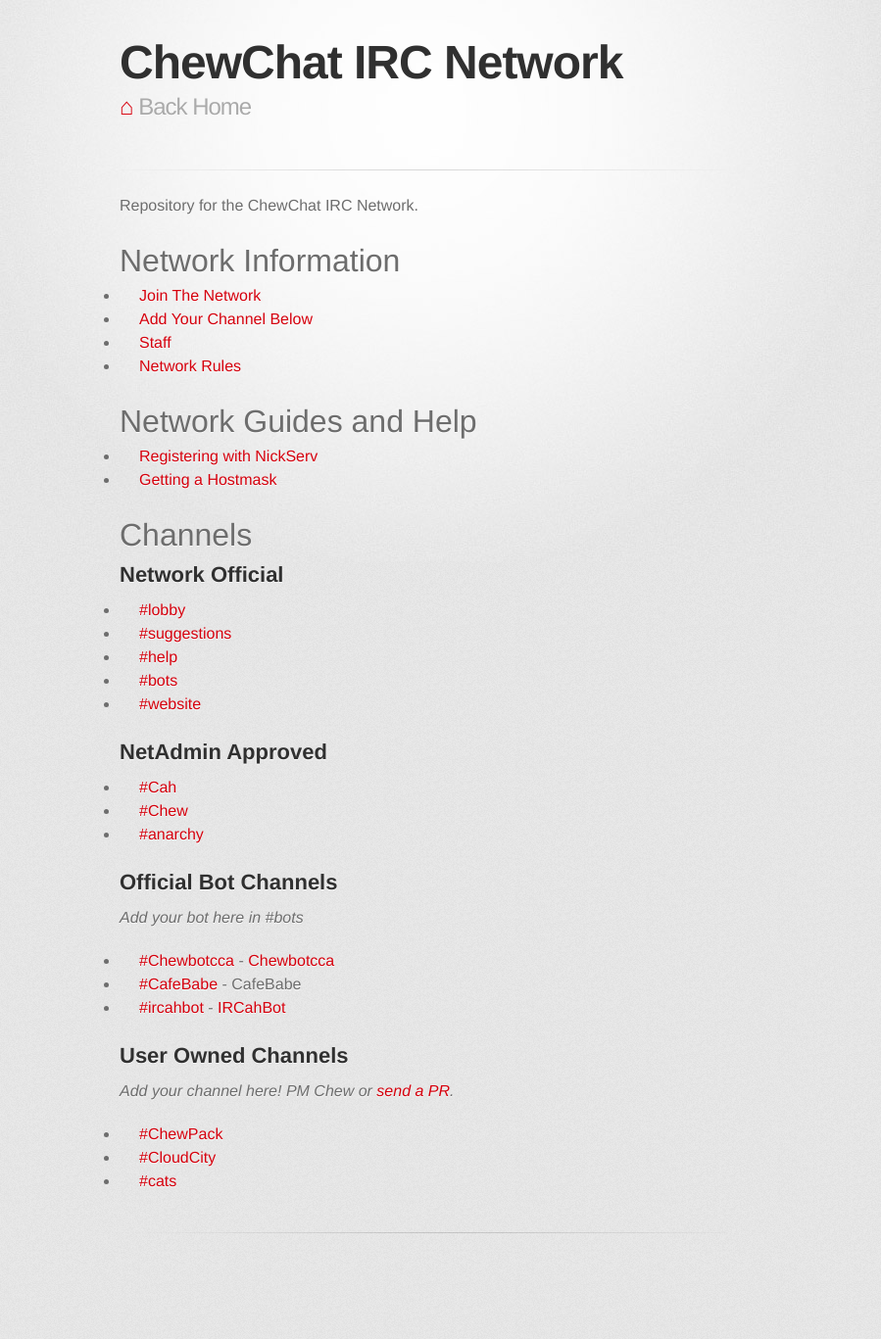
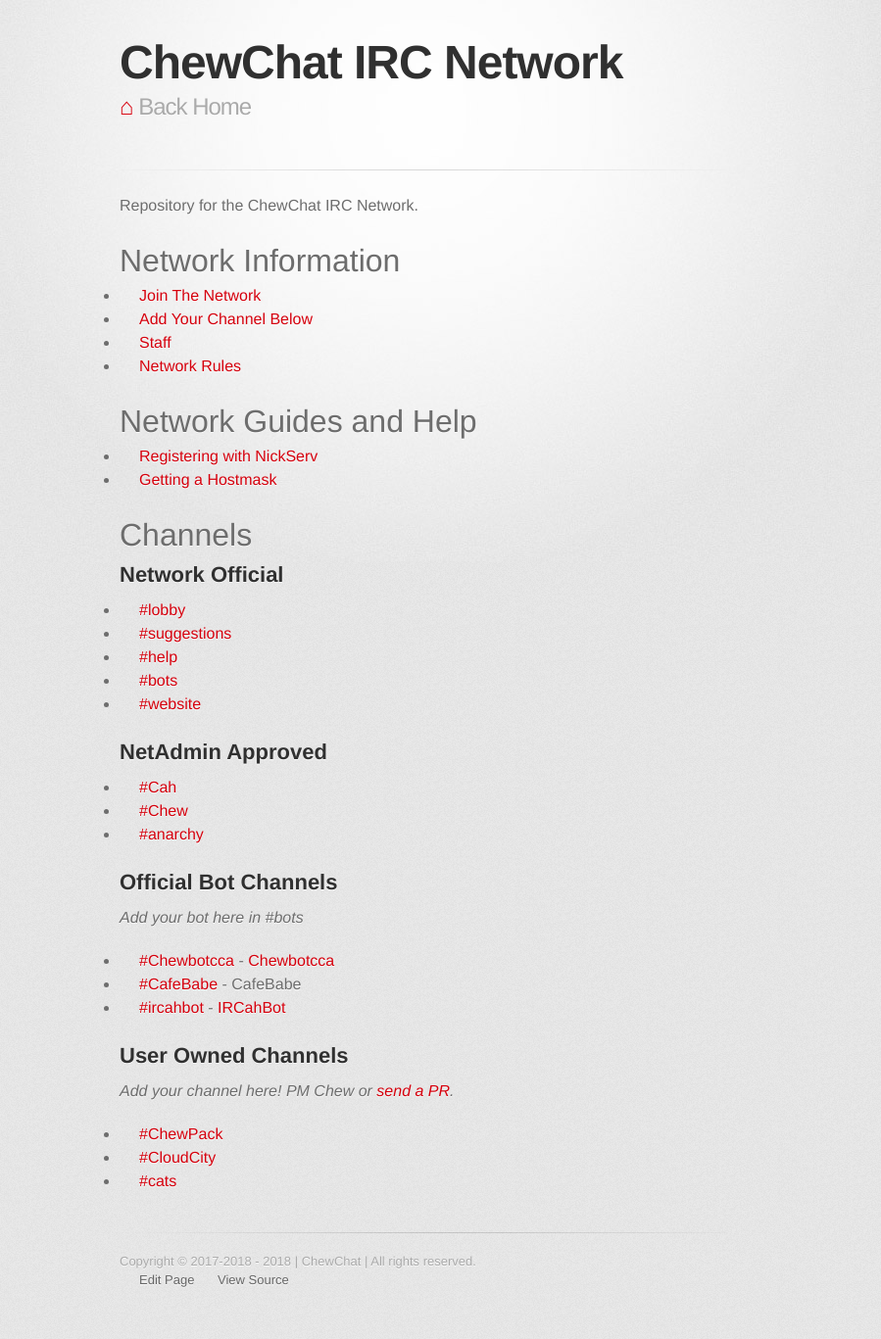
Before and after one commit to ChewChat/chew.chat, a Jekyll site: the page built from index.md, in a window 1280 px wide. Shown: the whole page at 98% size, without its empty margins (208-1107 px from the left). Built offline with Jekyll 4.4.1, drawn with Linux system fonts in a browser that asks for light colours; some web fonts are replaced; our own code applies the rules of GitHub Pages for plain Markdown files; before the commit the page ends 1308 px from its top, so only the background shows below that.

Commit message:
Display "view source" and "edit page" buttons into the brand new footer

```diff
--- /dev/null
+++ b/_includes/footer.html
@@ -0,0 +1,7 @@
+<div class="container">
+  Copyright &copy; 2017-2018 - {{ site.time | date: '%Y' }} | ChewChat | All rights reserved. {% assign repo = "https://github.com/ChewChat/IRC" %}
+  <ul class="inline-list no-margin">
+    <li><a href="{{ repo }}/edit/master/{{ page.path }}" target="_blank" class="fg-grayLight">Edit Page</a></li>
+    <li><a href="{{ repo }}/blob/master/{{ page.path }}" target="_blank" class="fg-grayLight">View Source</a></li>
+  </ul>
+</div>
--- a/_layouts/default.html
+++ b/_layouts/default.html
@@ -28,7 +28,7 @@
       </section>
 
       <footer>
-
+        {% include footer.html %}
       </footer>
 
     </div>
--- a/_sass/jekyll-theme-tactile.scss
+++ b/_sass/jekyll-theme-tactile.scss
@@ -113,7 +113,6 @@ a.button {
   background: -o-linear-gradient(top,  #fdfdfd 0%,#f2f2f2 100%); /* Opera 11.10+ */
   background: -ms-linear-gradient(top,  #fdfdfd 0%,#f2f2f2 100%); /* IE10+ */
   background: linear-gradient(top,  #fdfdfd 0%,#f2f2f2 100%); /* W3C */
-  filter: progid:DXImageTransform.Microsoft.gradient( startColorstr='#fdfdfd', endColorstr='#f2f2f2',GradientType=0 ); /* IE6-9 */
   border-top: solid 1px #cbcbcb;
   border-right: solid 1px #b7b7b7;
   border-bottom: solid 1px #b3b3b3;
@@ -133,7 +132,6 @@ a.button:hover {
   background: -o-linear-gradient(top,  #fdfdfd 0%,#f6f6f6 100%); /* Opera 11.10+ */
   background: -ms-linear-gradient(top,  #fdfdfd 0%,#f6f6f6 100%); /* IE10+ */
   background: linear-gradient(top,  #fdfdfd 0%,#f6f6f6, 100%); /* W3C */
-  filter: progid:DXImageTransform.Microsoft.gradient( startColorstr='#fdfdfd', endColorstr='#f6f6f6',GradientType=0 ); /* IE6-9 */
   border-top: solid 1px #b7b7b7;
   border-right: solid 1px #b3b3b3;
   border-bottom: solid 1px #b3b3b3;
@@ -320,6 +318,10 @@ footer a:hover {
 * html .clearfix {height: 1%;}
 .clearfix {display: block;}
 
+footer li {
+	display: inline;
+}
+
 /* #Media Queries
 ================================================== */
 
```
